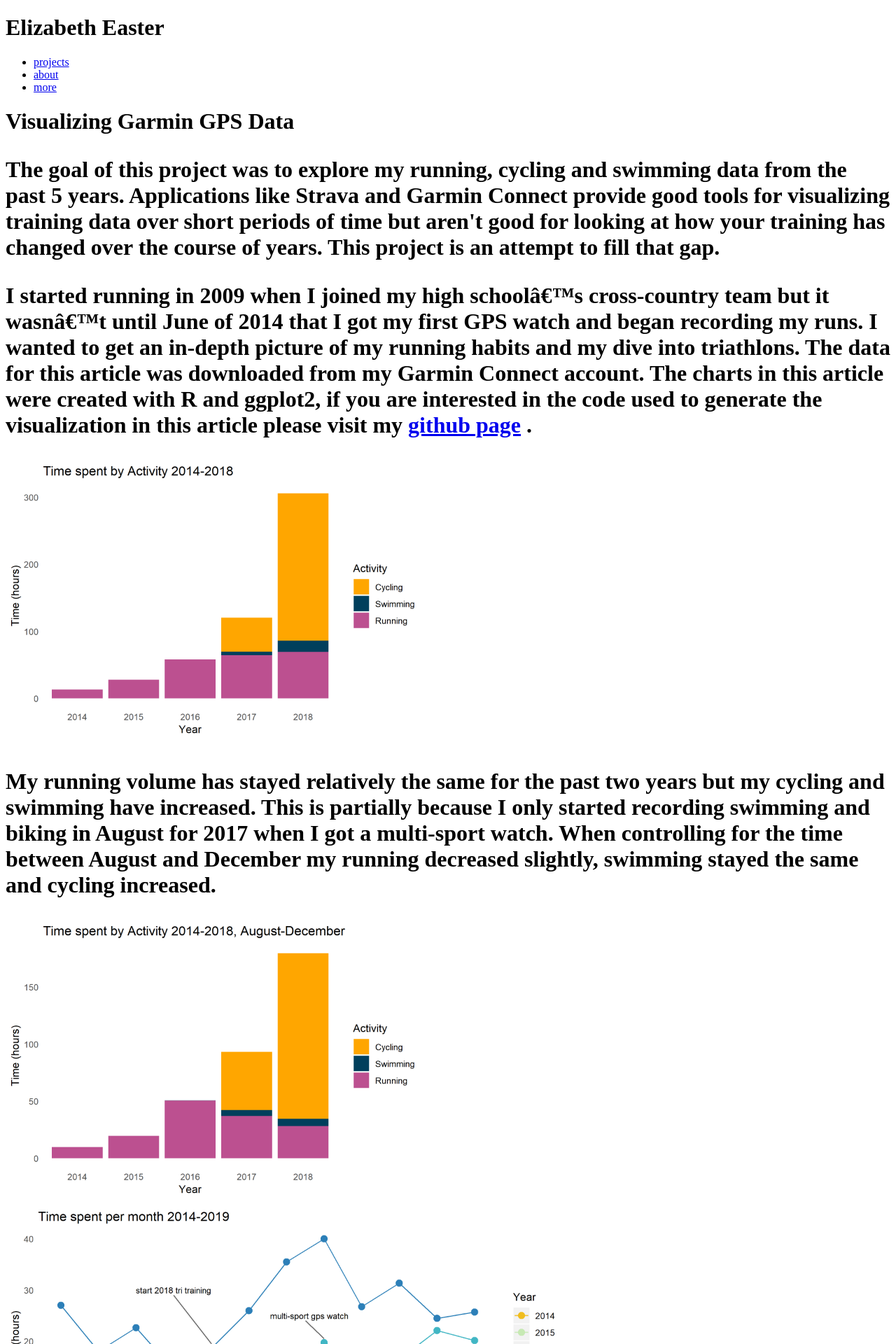
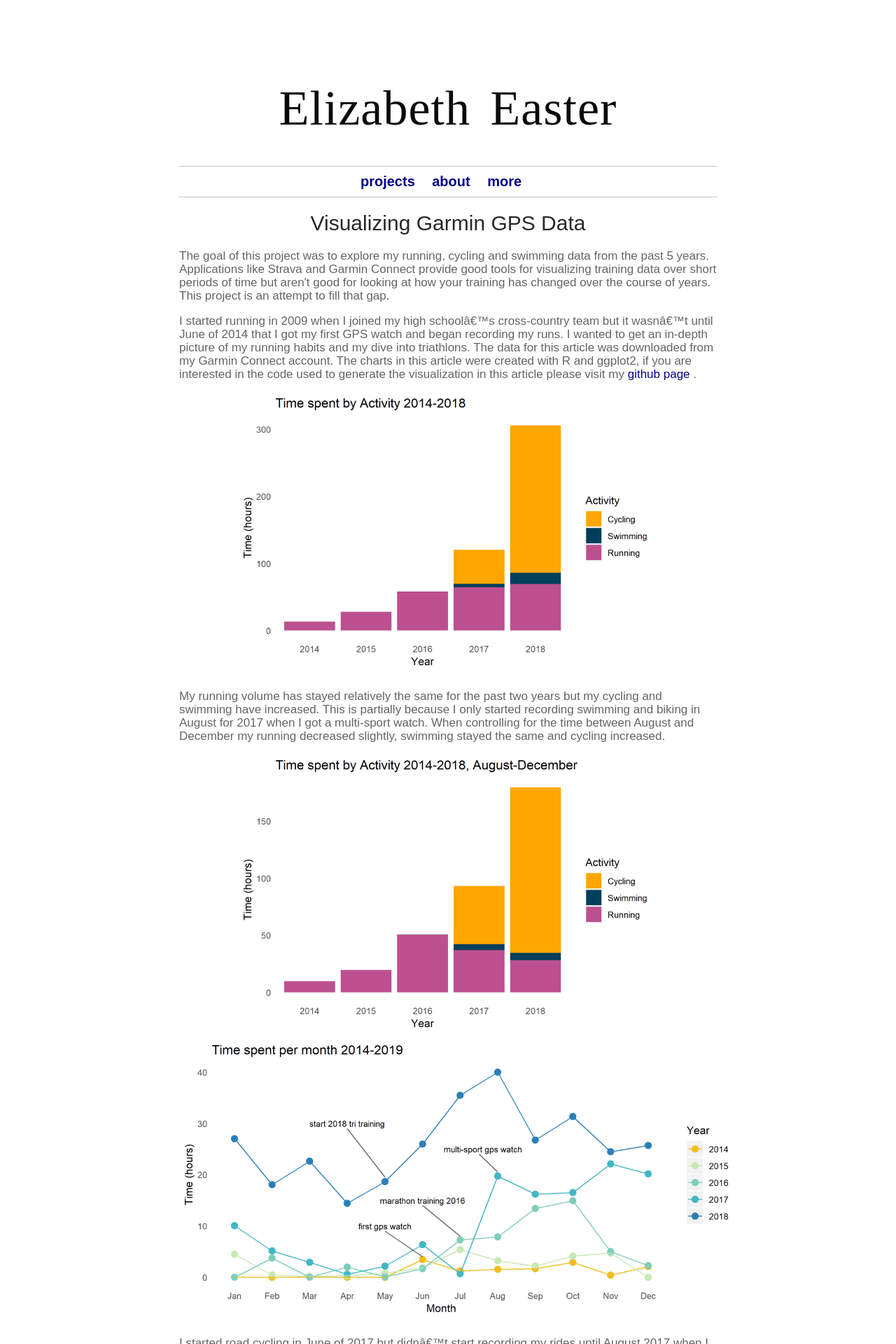
Before and after one commit to edeaster/edeaster.github.io, a Jekyll site: the page garmin_data_project.html, which Jekyll copies as it is, in a window 1280 px wide. Shown: the top 1920 px of the page at 70% size. Built offline with Jekyll 4.4.1, drawn with Linux system fonts in a browser that asks for light colours; some web fonts are replaced.

Commit message:
Update garmin_data_project.html

```diff
--- a/garmin_data_project.html
+++ b/garmin_data_project.html
@@ -14,7 +14,7 @@
 	</script>
     <title>Elizabeth Easter</title>
 		<!-- link to main stylesheet -->
-		<link rel="stylesheet" type="text/css" href="main.css">
+		<link rel="stylesheet" type="text/css" href="css/main.css">
 		<link href="https://fonts.googleapis.com/css?family=Meera+Inimai" rel="stylesheet">
 	</head>
 	<body>
```
